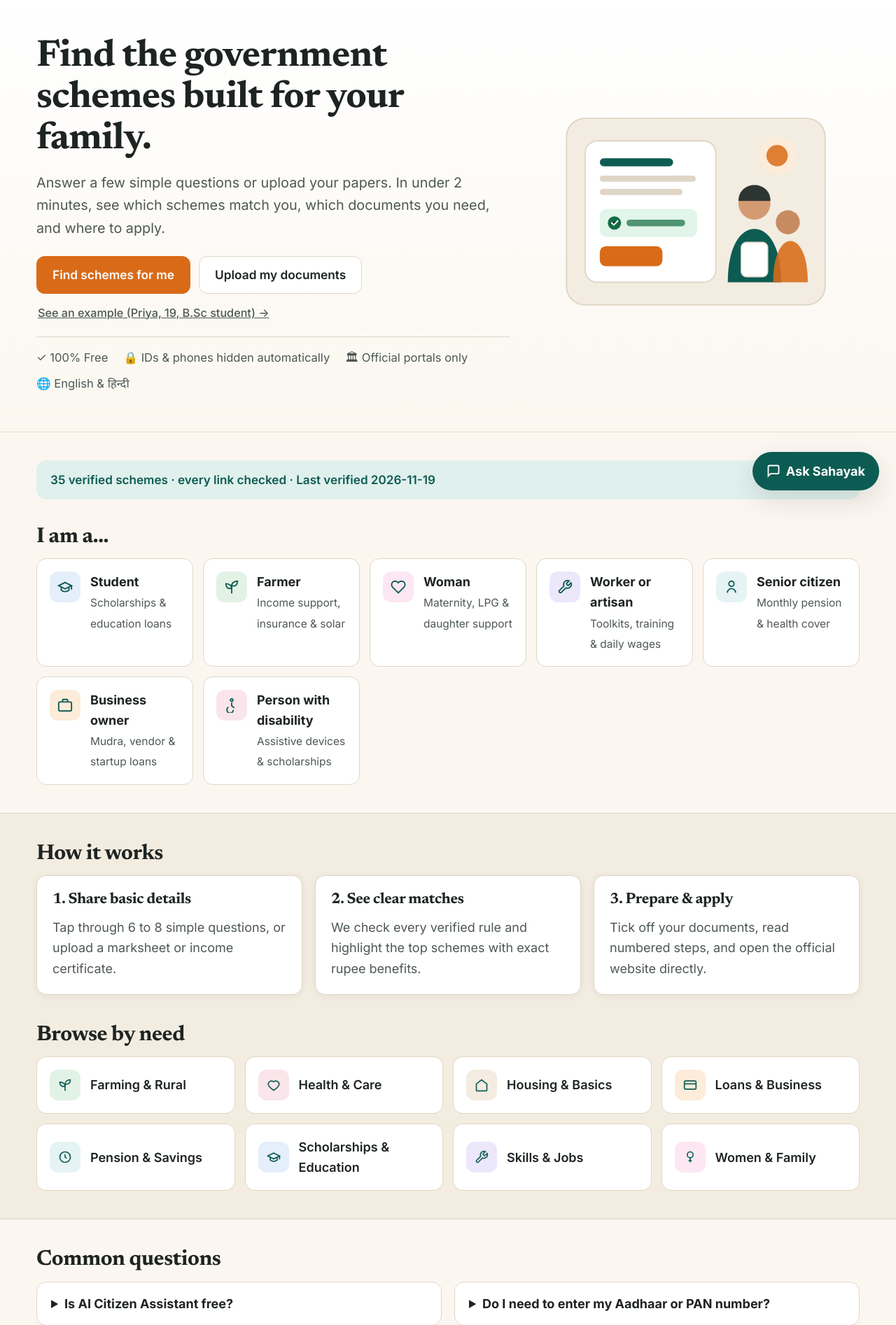
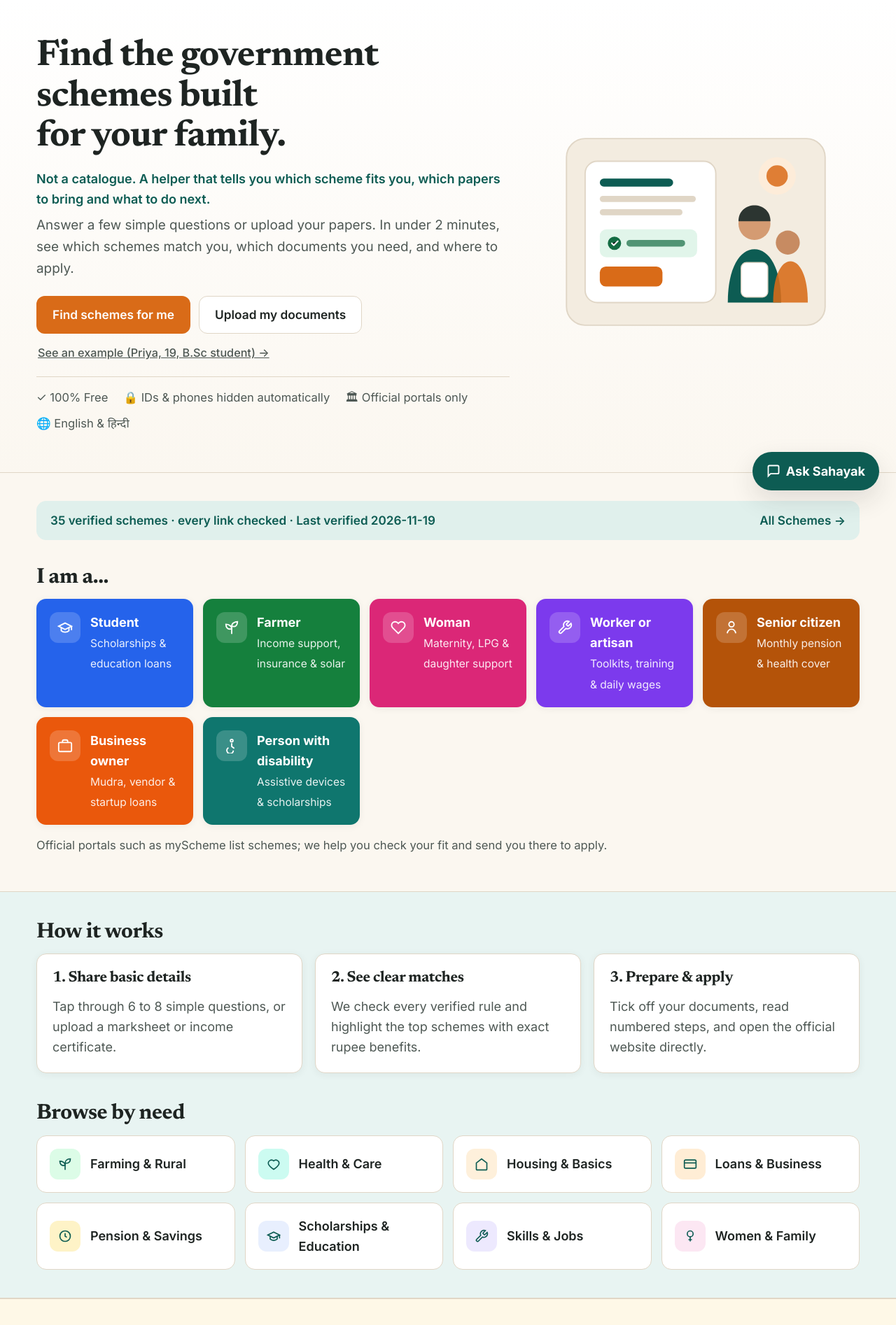
Before and after one commit to ANUSHKA13102003/ai-citizen-assistant, a Flask app: page / in a window 1280 px wide. Shown: the part 75-1969 px from the top of the page at 70% size. Run offline with Flask 3, Linux system fonts and the light colour scheme; some libraries are stand-ins or nearby versions.

Commit message:
feat(ui): solid category-coloured audience tiles, Check Your Answers screen, and alternating bands

```diff
--- a/app/static/css/custom.css
+++ b/app/static/css/custom.css
@@ -25,15 +25,24 @@
   --max-w: 1240px;
   --font-sans: "Inter", "Noto Sans Devanagari", system-ui, -apple-system, "Segoe UI", Roboto, sans-serif;
   --font-serif: "Newsreader", "Noto Serif Devanagari", Georgia, serif;
-  /* Category soft accents */
-  --cat-scholarships: #e5eefb;
-  --cat-loans: #fdecd9;
-  --cat-farming: #e2f2e4;
-  --cat-health: #fae5ea;
-  --cat-skills: #ece7fb;
+  /* Category brand colours (exact spec) */
+  --clr-scholarships: #2563eb;
+  --clr-farming: #15803d;
+  --clr-health: #0f766e;
+  --clr-loans: #ea580c;
+  --clr-skills: #7c3aed;
+  --clr-women: #db2777;
+  --clr-pension: #b45309;
+  --clr-housing: #92400e;
+  /* Category soft backgrounds */
+  --cat-scholarships: #e8effe;
+  --cat-loans: #ffedd5;
+  --cat-farming: #dcfce7;
+  --cat-health: #ccfbf1;
+  --cat-skills: #ede9fe;
   --cat-women: #fce7f3;
-  --cat-pension: #e6f3f5;
-  --cat-housing: #f4ece1;
+  --cat-pension: #fef3c7;
+  --cat-housing: #fef0db;
 }
 
 [data-theme="dark"] {
@@ -314,6 +323,12 @@ p { margin: 0 0 12px; }
 /* Full-bleed bands */
 .band { padding: 40px 0; }
 .band-sand { background: var(--surface-alt); border-top: 1px solid var(--border); border-bottom: 1px solid var(--border); }
+.band-soft-teal { background: #e8f4f2; border-top: 1px solid var(--border); border-bottom: 1px solid var(--border); }
+.band-soft-yellow { background: #fef8e7; border-top: 1px solid var(--border); border-bottom: 1px solid var(--border); }
+.band-soft-blue { background: #eef4fd; border-top: 1px solid var(--border); border-bottom: 1px solid var(--border); }
+[data-theme="dark"] .band-soft-teal { background: #132825; }
+[data-theme="dark"] .band-soft-yellow { background: #262012; }
+[data-theme="dark"] .band-soft-blue { background: #151f2e; }
 .band-teal { background: var(--primary); color: #ffffff; }
 .band-teal h2, .band-teal h3, .band-teal p { color: #ffffff; }
 [data-theme="dark"] .band-teal { background: #143a35; }
@@ -332,13 +347,14 @@ p { margin: 0 0 12px; }
   align-items: center;
 }
 .hero-grid > * { min-width: 0; }
-@media (min-width: 860px) {
+@media (min-width: 1024px) {
   .hero-grid { grid-template-columns: 1.3fr 0.9fr; }
 }
 .hero-title {
-  font-size: clamp(2.15rem, 4.2vw, 3.3rem);
+  font-size: clamp(2.15rem, 4.1vw, 3.15rem);
   line-height: 1.1;
   margin-bottom: 16px;
+  text-wrap: balance;
 }
 
 /* Cards & Grids */
@@ -388,17 +404,43 @@ p { margin: 0 0 12px; }
   gap: 14px;
   padding: 18px;
   border-radius: var(--radius);
-  background: var(--surface);
-  border: 1.5px solid var(--border);
-  color: var(--ink);
+  background: var(--tile-bg, var(--primary));
+  border: 1.5px solid transparent;
+  color: #ffffff;
   text-decoration: none;
-  transition: border-color 0.15s ease, transform 0.12s ease;
+  box-shadow: var(--shadow);
+  transition: filter 0.15s ease, transform 0.12s ease;
 }
 .audience-tile:hover {
-  border-color: var(--primary);
+  filter: brightness(0.94);
   transform: translateY(-2px);
   text-decoration: none;
 }
+.audience-tile .muted { color: rgba(255, 255, 255, 0.9); }
+.audience-icon-white {
+  width: 44px; height: 44px; border-radius: 12px;
+  background: rgba(255, 255, 255, 0.18);
+  display: inline-flex; align-items: center; justify-content: center; flex-shrink: 0;
+}
+.tile-student { --tile-bg: #2563eb; }
+.tile-farmer { --tile-bg: #15803d; }
+.tile-homemaker { --tile-bg: #db2777; }
+.tile-artisan { --tile-bg: #7c3aed; }
+.tile-senior { --tile-bg: #b45309; }
+.tile-entrepreneur { --tile-bg: #ea580c; }
+.tile-disability { --tile-bg: #0f766e; }
+
+.scheme-top-strip {
+  border-top: 4px solid var(--strip-clr, var(--primary));
+}
+.strip-scholarships { --strip-clr: #2563eb; }
+.strip-farming { --strip-clr: #15803d; }
+.strip-health { --strip-clr: #0f766e; }
+.strip-loans { --strip-clr: #ea580c; }
+.strip-skills { --strip-clr: #7c3aed; }
+.strip-women { --strip-clr: #db2777; }
+.strip-pension { --strip-clr: #d97706; }
+.strip-housing { --strip-clr: #b45309; }
 
 .cat-card {
   display: flex;
--- a/app/templates/index.html
+++ b/app/templates/index.html
@@ -7,7 +7,10 @@
   <div class="container hero-grid">
     <div>
       <h1 id="hero-heading" class="hero-title">{{ t.home.hero_title }}</h1>
-      <p class="muted" style="font-size:1.1rem;max-width:58ch;">{{ t.home.hero_subtitle }}</p>
+      <p style="font-weight:600;color:var(--primary);margin-bottom:8px;">
+        {% if lang == 'hi' %}केवल सूची नहीं — यह सहायक आपको बताता है कि कौन-सी योजना आपके लिए सही है, कौन-से कागज़ लाने हैं और आगे क्या करना है।{% else %}Not a catalogue. A helper that tells you which scheme fits you, which papers to bring and what to do next.{% endif %}
+      </p>
+      <p class="muted" style="font-size:1.05rem;max-width:58ch;">{{ t.home.hero_subtitle }}</p>
       <div class="btn-row" style="margin-top:24px;">
         <a href="{{ url_for('pages.find_schemes') }}" class="btn btn-cta">{{ t.home.cta_find }}</a>
         <a href="{{ url_for('pages.documents') }}" class="btn btn-secondary">{{ t.home.cta_upload }}</a>
@@ -65,22 +68,22 @@
   <h2 id="aud-heading">{{ t.home.audience_heading }}</h2>
   <div class="audience-grid">
     {% for aud in t.home.audiences %}
-    <a href="{{ url_for('pages.find_schemes', role='homemaker' if aud.role == 'disability' else aud.role, disability='1' if aud.role == 'disability' else None) }}" class="audience-tile">
-      <span class="cat-icon-box cat-bg-{{ 'scholarships' if aud.role == 'student' else ('farming' if aud.role == 'farmer' else ('women' if aud.role == 'homemaker' else ('skills' if aud.role == 'artisan' else ('pension' if aud.role == 'senior' else ('loans' if aud.role == 'entrepreneur' else 'health'))))) }}" aria-hidden="true">
+    <a href="{{ url_for('pages.find_schemes', role='homemaker' if aud.role == 'disability' else aud.role, disability='1' if aud.role == 'disability' else None) }}" class="audience-tile tile-{{ aud.role }}">
+      <span class="audience-icon-white" aria-hidden="true">
         {% if aud.role == 'student' %}
-        <svg width="22" height="22" viewBox="0 0 24 24" fill="none" stroke="var(--primary)" stroke-width="2"><path d="M22 10v6M2 10l10-5 10 5-10 5z"/><path d="M6 12v5c3 3 9 3 12 0v-5"/></svg>
+        <svg width="22" height="22" viewBox="0 0 24 24" fill="none" stroke="#ffffff" stroke-width="2"><path d="M22 10v6M2 10l10-5 10 5-10 5z"/><path d="M6 12v5c3 3 9 3 12 0v-5"/></svg>
         {% elif aud.role == 'farmer' %}
-        <svg width="22" height="22" viewBox="0 0 24 24" fill="none" stroke="var(--primary)" stroke-width="2"><path d="M12 22V10"/><path d="M12 10C12 5 17 3 21 3c0 4-2 9-9 7z"/><path d="M12 14C12 9 7 7 3 7c0 4 2 9 9 7z"/></svg>
+        <svg width="22" height="22" viewBox="0 0 24 24" fill="none" stroke="#ffffff" stroke-width="2"><path d="M12 22V10"/><path d="M12 10C12 5 17 3 21 3c0 4-2 9-9 7z"/><path d="M12 14C12 9 7 7 3 7c0 4 2 9 9 7z"/></svg>
         {% elif aud.role == 'homemaker' %}
-        <svg width="22" height="22" viewBox="0 0 24 24" fill="none" stroke="var(--primary)" stroke-width="2"><path d="M20.84 4.61a5.5 5.5 0 0 0-7.78 0L12 5.67l-1.06-1.06a5.5 5.5 0 0 0-7.78 7.78l1.06 1.06L12 21.23l7.78-7.78 1.06-1.06a5.5 5.5 0 0 0 0-7.78z"/></svg>
+        <svg width="22" height="22" viewBox="0 0 24 24" fill="none" stroke="#ffffff" stroke-width="2"><path d="M20.84 4.61a5.5 5.5 0 0 0-7.78 0L12 5.67l-1.06-1.06a5.5 5.5 0 0 0-7.78 7.78l1.06 1.06L12 21.23l7.78-7.78 1.06-1.06a5.5 5.5 0 0 0 0-7.78z"/></svg>
         {% elif aud.role == 'artisan' %}
-        <svg width="22" height="22" viewBox="0 0 24 24" fill="none" stroke="var(--primary)" stroke-width="2"><path d="M14.7 6.3a1 1 0 0 0 0 1.4l1.6 1.6a1 1 0 0 0 1.4 0l3.77-3.77a6 6 0 0 1-7.94 7.94l-6.91 6.91a2.12 2.12 0 0 1-3-3l6.91-6.91a6 6 0 0 1 7.94-7.94l-3.76 3.76z"/></svg>
+        <svg width="22" height="22" viewBox="0 0 24 24" fill="none" stroke="#ffffff" stroke-width="2"><path d="M14.7 6.3a1 1 0 0 0 0 1.4l1.6 1.6a1 1 0 0 0 1.4 0l3.77-3.77a6 6 0 0 1-7.94 7.94l-6.91 6.91a2.12 2.12 0 0 1-3-3l6.91-6.91a6 6 0 0 1 7.94-7.94l-3.76 3.76z"/></svg>
         {% elif aud.role == 'senior' %}
-        <svg width="22" height="22" viewBox="0 0 24 24" fill="none" stroke="var(--primary)" stroke-width="2"><circle cx="12" cy="7" r="4"/><path d="M5.5 21a6.5 6.5 0 0 1 13 0"/></svg>
+        <svg width="22" height="22" viewBox="0 0 24 24" fill="none" stroke="#ffffff" stroke-width="2"><circle cx="12" cy="7" r="4"/><path d="M5.5 21a6.5 6.5 0 0 1 13 0"/></svg>
         {% elif aud.role == 'entrepreneur' %}
-        <svg width="22" height="22" viewBox="0 0 24 24" fill="none" stroke="var(--primary)" stroke-width="2"><rect x="2" y="7" width="20" height="14" rx="2"/><path d="M16 7V5a2 2 0 0 0-2-2h-4a2 2 0 0 0-2 2v2"/></svg>
+        <svg width="22" height="22" viewBox="0 0 24 24" fill="none" stroke="#ffffff" stroke-width="2"><rect x="2" y="7" width="20" height="14" rx="2"/><path d="M16 7V5a2 2 0 0 0-2-2h-4a2 2 0 0 0-2 2v2"/></svg>
         {% else %}
-        <svg width="22" height="22" viewBox="0 0 24 24" fill="none" stroke="var(--primary)" stroke-width="2"><circle cx="12" cy="4" r="2"/><path d="M12 8v5l4 3"/><path d="M7 15a5 5 0 1 0 7.5 4.3"/></svg>
+        <svg width="22" height="22" viewBox="0 0 24 24" fill="none" stroke="#ffffff" stroke-width="2"><circle cx="12" cy="4" r="2"/><path d="M12 8v5l4 3"/><path d="M7 15a5 5 0 1 0 7.5 4.3"/></svg>
         {% endif %}
       </span>
       <div>
@@ -90,11 +93,14 @@
     </a>
     {% endfor %}
   </div>
+  <p class="muted" style="margin-top:16px;font-size:0.92rem;">
+    {% if lang == 'hi' %}myScheme जैसे आधिकारिक सरकारी पोर्टल योजनाओं की पूरी सूची देते हैं — हम आपकी पात्रता जाँचकर आपको वहीं आवेदन के लिए भेजते हैं।{% else %}Official portals such as myScheme list schemes; we help you check your fit and send you there to apply.{% endif %}
+  </p>
 </section>
 {% endblock %}
 
 {% block full_bleed_bottom %}
-<section class="band band-sand" aria-labelledby="steps-heading">
+<section class="band band-soft-teal" aria-labelledby="steps-heading">
   <div class="container">
     <h2 id="steps-heading">{{ t.home.steps_heading }}</h2>
     <div class="grid-3">
@@ -142,7 +148,7 @@
   </div>
 </section>
 
-<section class="band" aria-labelledby="faq-heading">
+<section class="band band-soft-yellow" aria-labelledby="faq-heading">
   <div class="container">
     <h2 id="faq-heading">{{ t.home.faq_heading }}</h2>
     <div class="grid-2">
--- a/app/templates/schemes.html
+++ b/app/templates/schemes.html
@@ -40,7 +40,7 @@
 
 <div id="schemesGrid" class="grid-2">
   {% for s in schemes %}
-  <article class="card scheme-item"
+  <article class="card scheme-item scheme-top-strip strip-{{ s.category }}"
     data-category="{{ s.category }}"
     data-level="{{ s.level }}"
     data-search="{{ (s.name ~ ' ' ~ s.name_hi ~ ' ' ~ s.benefit ~ ' ' ~ s.benefit_hi ~ ' ' ~ s.who ~ ' ' ~ s.who_hi ~ ' ' ~ s.ministry ~ ' ' ~ s.category) | lower }}">
```
Also changed, not shown: app/static/js/find_schemes.js (+45 -2 lines), app/templates/find_schemes.html (+17 -0 lines), tests/test_ui_e2e.py (+5 -1 lines).
